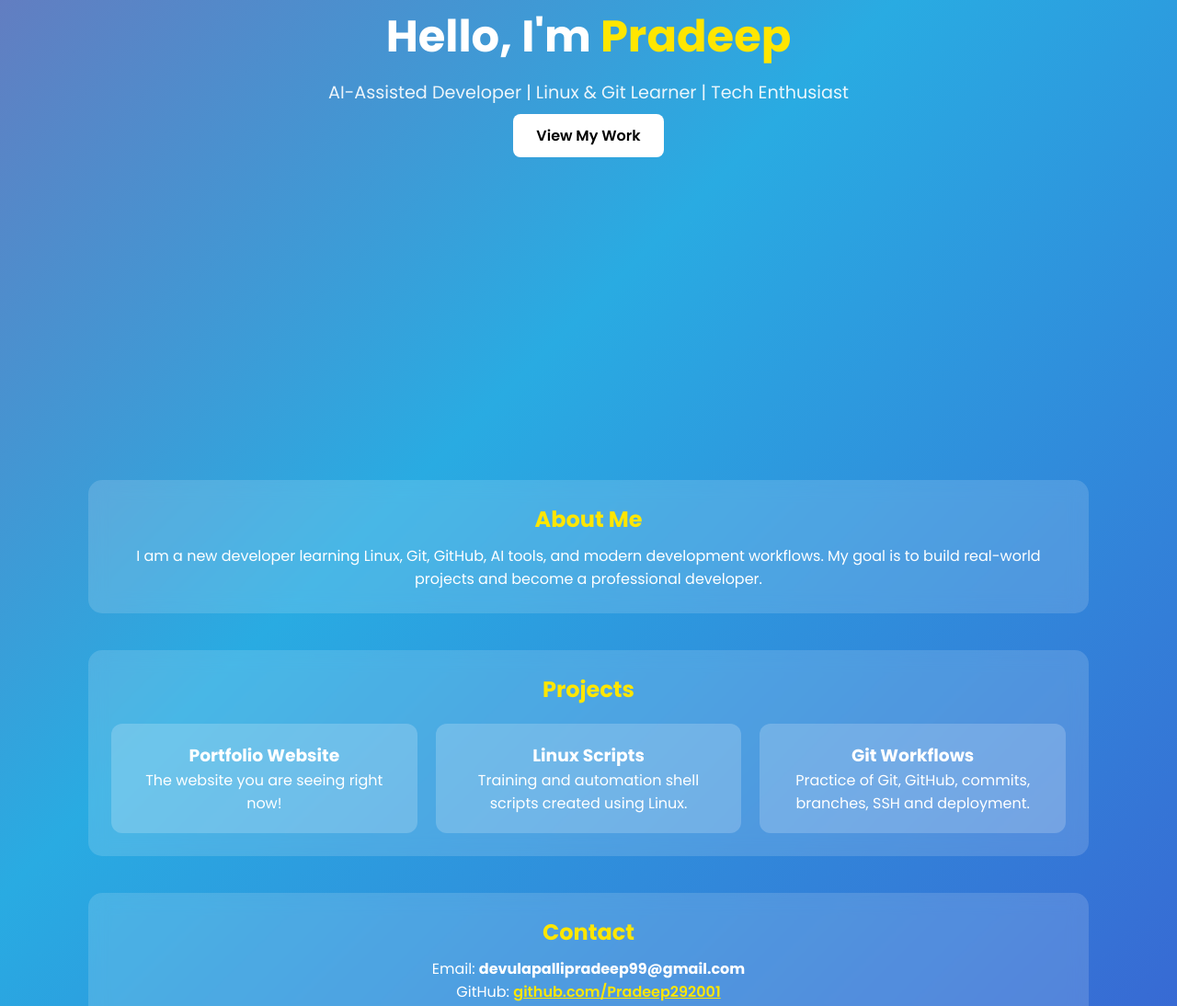
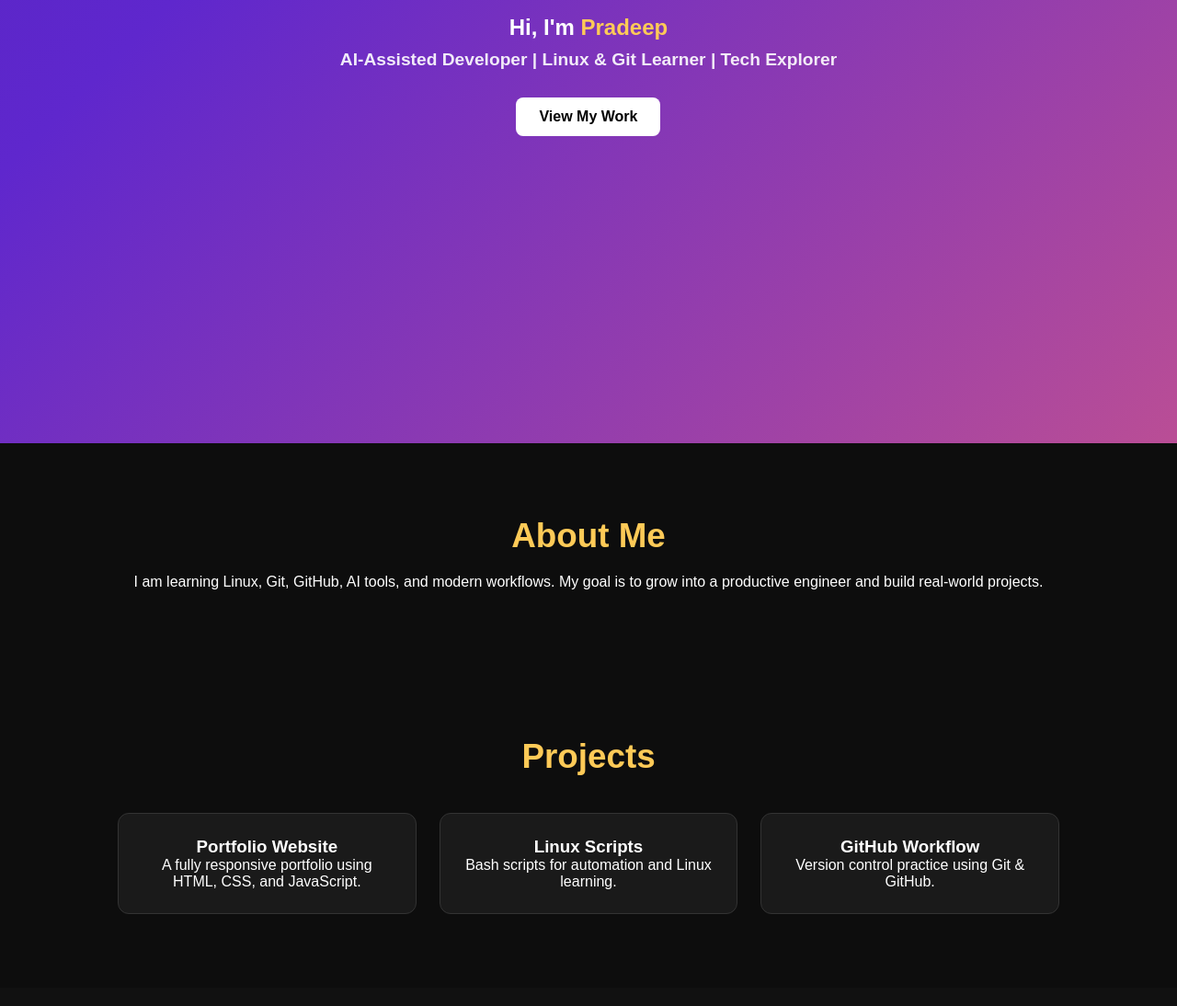
Before and after one commit to Pradeep292001/PradeepPortfolio, a plain HTML site: page index.html in a window 1280 px wide. Shown: the part 318-1412 px from the top of the page at 92% size. Drawn offline with Linux system fonts and the light colour scheme.

Commit message:
Updated full Pro Portfolio UI

```diff
--- a/index.html
+++ b/index.html
@@ -1,58 +1,63 @@
 <!DOCTYPE html>
 <html lang="en">
 <head>
-    <meta charset="UTF-8">
-    <meta name="viewport" content="width=device-width, initial-scale=1.0">
-    <title>Pradeep Portfolio</title>
-    <link rel="stylesheet" href="style.css">
+    <meta charset="UTF-8" />
+    <meta name="viewport" content="width=device-width, initial-scale=1.0" />
+    <title>Pradeep Devulapalli | Portfolio</title>
+
+    <link rel="stylesheet" href="style.css" />
 </head>
+
 <body>
 
-    <!-- HERO SECTION -->
+    <!-- Hero Section -->
     <section class="hero">
         <div class="hero-content">
-            <h1>Hello, I'm <span>Pradeep</span></h1>
-            <p class="subtitle">AI-Assisted Developer | Linux & Git Learner | Tech Enthusiast</p>
+            <h1>Hi, I'm <span class="highlight">Pradeep</span></h1>
+            <h2 class="sub-text">AI-Assisted Developer | Linux & Git Learner | Tech Explorer</h2>
+
             <a href="#projects" class="btn">View My Work</a>
         </div>
     </section>
 
-    <!-- ABOUT SECTION -->
-    <section id="about" class="glass-card">
+    <!-- About Section -->
+    <section id="about" class="section">
         <h2>About Me</h2>
         <p>
-            I am a new developer learning Linux, Git, GitHub, AI tools, and modern development workflows.
-            My goal is to build real-world projects and become a professional developer.
+            I am learning Linux, Git, GitHub, AI tools, and modern workflows.
+            My goal is to grow into a productive engineer and build real-world projects.
         </p>
     </section>
 
-    <!-- PROJECTS SECTION -->
-    <section id="projects" class="glass-card">
+    <!-- Projects -->
+    <section id="projects" class="section">
         <h2>Projects</h2>
 
         <div class="project-grid">
-            <div class="project-card">
+
+            <div class="card">
                 <h3>Portfolio Website</h3>
-                <p>The website you are seeing right now!</p>
+                <p>A fully responsive portfolio using HTML, CSS, and JavaScript.</p>
             </div>
 
-            <div class="project-card">
+            <div class="card">
                 <h3>Linux Scripts</h3>
-                <p>Training and automation shell scripts created using Linux.</p>
+                <p>Bash scripts for automation and Linux learning.</p>
             </div>
 
-            <div class="project-card">
-                <h3>Git Workflows</h3>
-                <p>Practice of Git, GitHub, commits, branches, SSH and deployment.</p>
+            <div class="card">
+                <h3>GitHub Workflow</h3>
+                <p>Version control practice using Git & GitHub.</p>
             </div>
+
         </div>
     </section>
 
-    <!-- CONTACT SECTION -->
-    <section id="contact" class="glass-card">
+    <!-- Contact -->
+    <section id="contact" class="section">
         <h2>Contact</h2>
-        <p>Email: <strong>devulapallipradeep99@gmail.com</strong></p>
-        <p>GitHub: <a href="https://github.com/Pradeep292001" target="_blank">github.com/Pradeep292001</a></p>
+        <p>Email: devulapallipradeep99@gmail.com</p>
+        <p>GitHub: github.com/Pradeep292001</p>
     </section>
 
     <script src="script.js"></script>
--- a/script.js
+++ b/script.js
@@ -1,2 +1,9 @@
-// Smooth Scroll Effect
-console.log("Portfolio Loaded Successfully!");
+
+// Smooth scrolling for links
+document.querySelectorAll('a[href^="#"]').forEach(link => {
+    link.addEventListener("click", function (e) {
+        e.preventDefault();
+        document.querySelector(this.getAttribute("href"))
+            .scrollIntoView({ behavior: "smooth" });
+    });
+});
--- a/style.css
+++ b/style.css
@@ -1,25 +1,15 @@
-/* Google Font */
-@import url('https://fonts.googleapis.com/css2?family=Poppins:wght@300;400;600;700&display=swap');
-
+/* Global reset */
 * {
     margin: 0;
     padding: 0;
     box-sizing: border-box;
-    font-family: "Poppins", sans-serif;
+    font-family: Arial, sans-serif;
 }
 
-/* ANIMATED BACKGROUND */
 body {
-    background: linear-gradient(-45deg, #4f00bc, #29abe2, #ff0066, #ffa600);
-    background-size: 400% 400%;
-    animation: gradientBG 10s ease infinite;
     color: white;
-}
-
-@keyframes gradientBG {
-    0% { background-position: 0% 50%; }
-    50% { background-position: 100% 50%; }
-    100% { background-position: 0% 50%; }
+    background: #0a0a0a;
+    overflow-x: hidden;
 }
 
 /* HERO SECTION */
@@ -30,74 +20,80 @@ body {
     justify-content: center;
     text-align: center;
     padding: 20px;
+
+    background: linear-gradient(-45deg, #ff6b6b, #5f27cd, #341f97, #48dbfb);
+    background-size: 400% 400%;
+    animation: gradientMove 10s ease infinite;
 }
 
-.hero-content h1 {
-    font-size: 3rem;
-    font-weight: 700;
+@keyframes gradientMove {
+    0% { background-position: 0% 50%; }
+    50% { background-position: 100% 50%; }
+    100% { background-position: 0% 50%; }
 }
 
-.hero-content h1 span {
-    color: #ffe600;
+.highlight {
+    color: #feca57;
 }
 
-.subtitle {
-    margin: 10px 0 20px;
+.sub-text {
+    margin: 10px 0 30px;
     font-size: 1.2rem;
     opacity: 0.9;
 }
 
+/* Button */
 .btn {
+    display: inline-block;
     padding: 12px 25px;
-    background: white;
+    background: #fff;
     color: #000;
     border-radius: 8px;
     text-decoration: none;
-    font-weight: 600;
+    font-size: 1rem;
+    font-weight: bold;
     transition: 0.3s;
 }
 
 .btn:hover {
-    background: #ffe600;
+    background: #feca57;
 }
 
-/* GLASS CARD SECTIONS */
-.glass-card {
-    margin: 40px auto;
-    width: 85%;
-    background: rgba(255, 255, 255, 0.15);
-    padding: 25px;
-    border-radius: 15px;
-    backdrop-filter: blur(10px);
+/* Sections */
+.section {
+    padding: 80px 10%;
     text-align: center;
+    background: #0d0d0d;
 }
 
-/* PROJECT GRID */
-.project-grid {
-    display: grid;
-    grid-template-columns: repeat(auto-fit, minmax(250px, 1fr));
-    gap: 20px;
-    margin-top: 20px;
+.section h2 {
+    font-size: 2.3rem;
+    margin-bottom: 20px;
+    color: #feca57;
 }
 
-.project-card {
-    background: rgba(255, 255, 255, 0.20);
-    padding: 20px;
+/* Project Cards */
+.project-grid {
+    margin-top: 40px;
+    display: grid;
+    grid-template-columns: repeat(auto-fit, minmax(270px, 1fr));
+    gap: 25px;
+}
+
+.card {
+    background: #1a1a1a;
+    padding: 25px;
     border-radius: 12px;
     transition: 0.3s;
+    border: 1px solid #333;
 }
 
-.project-card:hover {
-    transform: translateY(-5px);
-    background: rgba(255, 255, 255, 0.35);
+.card:hover {
+    transform: translateY(-10px);
+    border-color: #feca57;
 }
 
-h2 {
-    color: #ffe600;
-    margin-bottom: 10px;
+/* Contact section */
+#contact {
+    background: #111;
 }
-
-a {
-    color: #ffe600;
-    font-weight: 600;
-}
```
